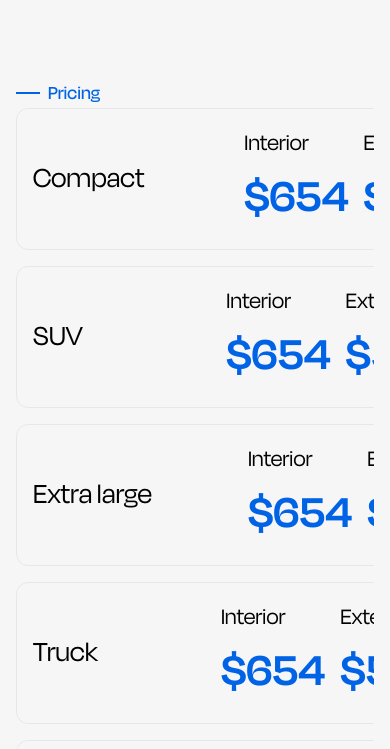
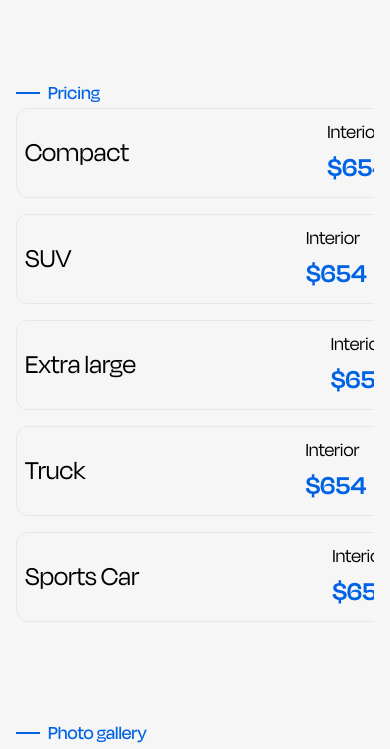
Before and after one commit to AlmasWD09/car-cleaning-web, a React (Vite) app: page / in a window 390 px wide. Shown: the part 4110-4859 px from the top of the page. Built offline with nearby package versions, Linux system fonts and the light colour scheme.

Commit message:
home page price section responsive ok

```diff
--- a/src/components/home/pricing/Pricing.jsx
+++ b/src/components/home/pricing/Pricing.jsx
@@ -106,35 +106,35 @@ const Pricing = () => {
                 return (
                   <div
                     key={index}
-                    className="flex justify-between items-center border rounded-xl mb-4 p-4 font-degular"
+                    className="flex justify-between items-center border rounded-xl mb-4 p-2 lg:p-4 font-degular"
                   >
                     <div className="lg:w-[300px]">
-                      <h1 className="text-[30px]">{item.name}</h1>
+                      <h1 className="text-[28px] lg:text-[30px]">{item.name}</h1>
                     </div>
 
                     <div className="flex items-center gap-4">
                       <div className=" lg:w-[300px]">
-                        <p className="text-[24px]">{item.price_one_name}</p>
-                        <p className="text-[48px] font-semibold text-primary">
+                        <p className="text-[20px] lg:text-[24px]">{item.price_one_name}</p>
+                        <p className="text-[28px] lg:text-[48px] font-semibold text-primary">
                           ${item.price_one}
                         </p>
                       </div>
                       <div className=" lg:w-[300px]">
-                        <p className="text-[24px] ">{item.price_two_name}</p>
-                        <p className="text-[48px] font-semibold text-primary ">
+                        <p className="lg:text-[24px] ">{item.price_two_name}</p>
+                        <p className="text-[28px] lg:text-[48px] font-semibold text-primary ">
                           ${item.price_two}
                         </p>
                       </div>
                       <div className=" lg:w-[300px]">
-                        <p className="text-[24px]">{item.bothPrice_name}</p>
-                        <p className="text-[48px] font-semibold text-primary">
+                        <p className="lg:text-[24px]">{item.bothPrice_name}</p>
+                        <p className="text-[28px] lg:text-[48px] font-semibold text-primary">
                           ${item.bothPrice}
                         </p>
                       </div>
                     </div>
 
                     <div className="lg:w-[200px] flex justify-end ">
-                      <button onClick={showModal} className="bg-primary text-[#ffffff] px-[74px] py-[14px] text-[24px] rounded-full my-2">
+                      <button onClick={showModal} className="bg-primary text-[#ffffff] px-[74px] py-2 lg:py-[14px] text-[24px] rounded-full my-2">
                         Select
                       </button>
                     </div>
```
